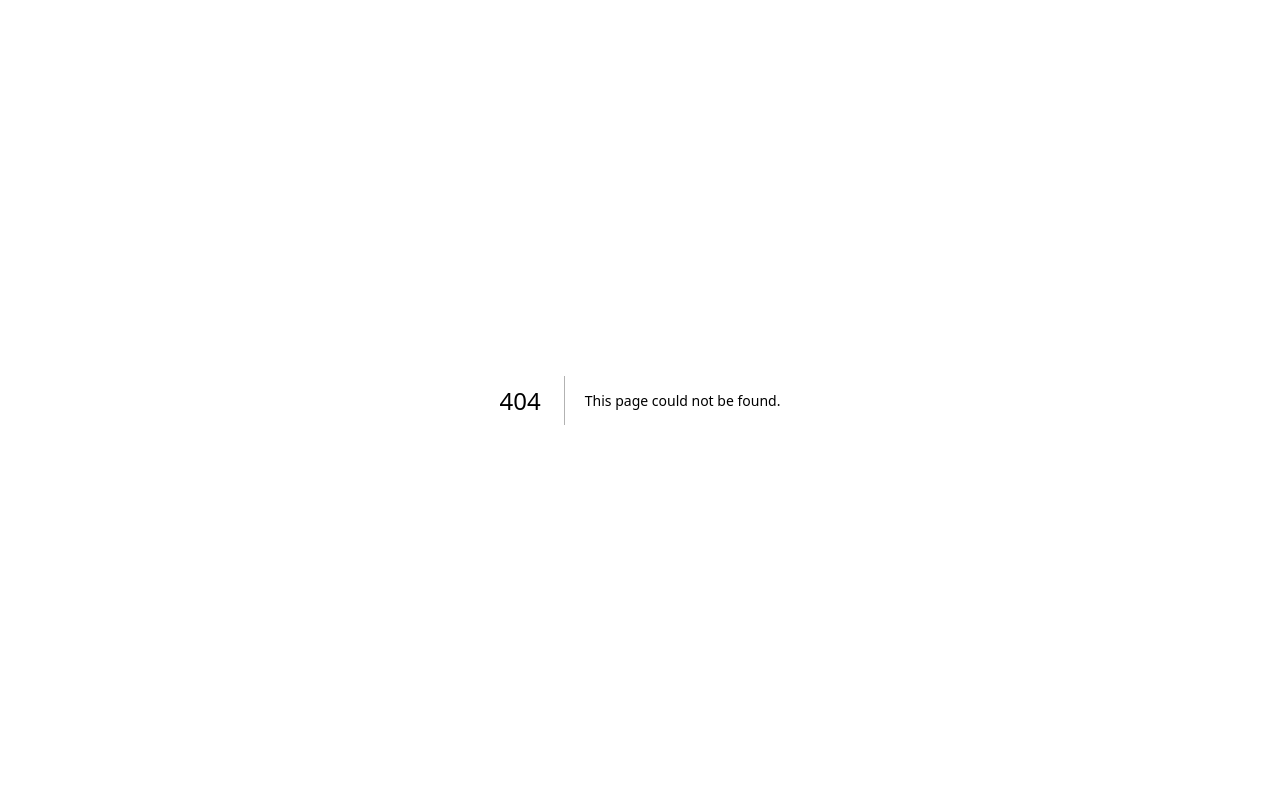
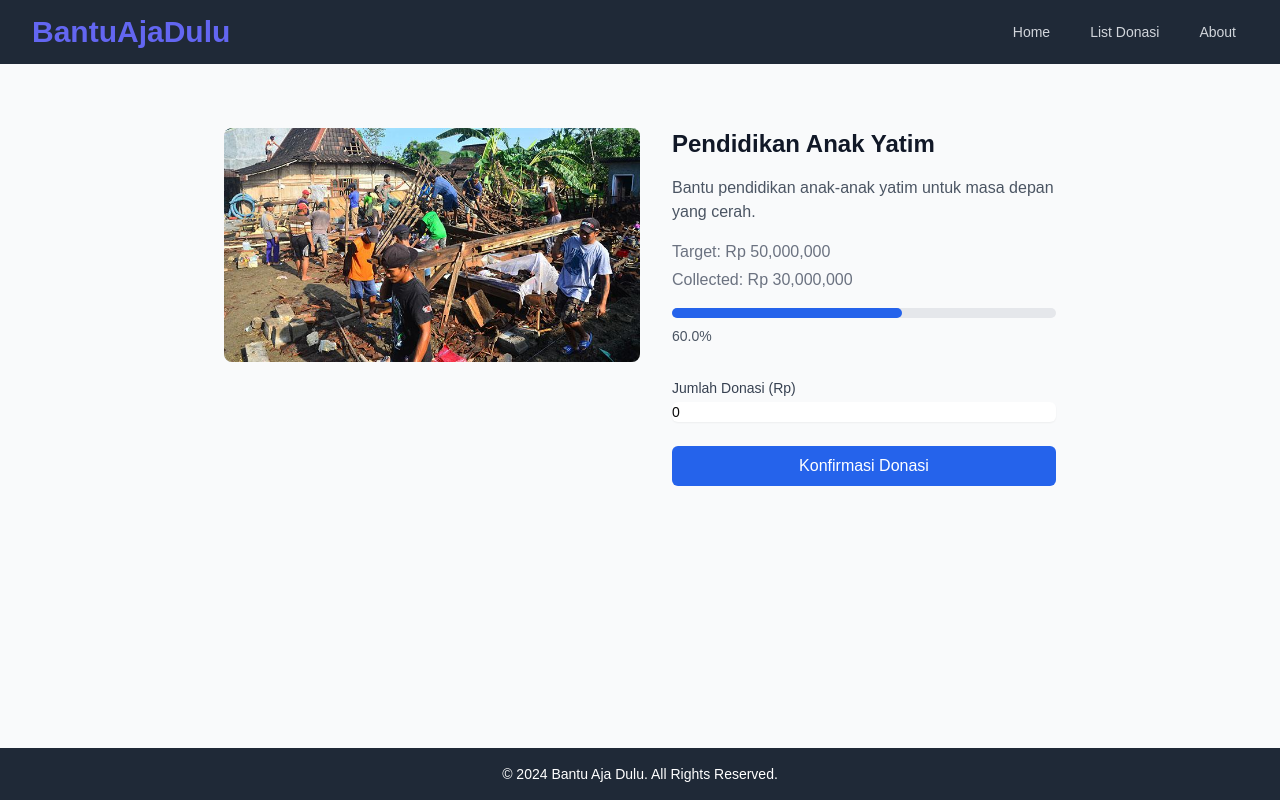
Before and after one commit to taufanrizki/bantuajadulu, a Next.js app: page /donasi/1 in a window 1280 px wide. Before the commit this address had no page. Built offline with nearby package versions, Linux system fonts and the light colour scheme.

Commit message:
update form pembayaran, dan donasi page

```diff
--- /dev/null
+++ b/src/app/donasi/[id]/page.tsx
@@ -0,0 +1,109 @@
+// DonationDetailPage
+
+import NavbarAtas from "@/components/ui/navigation-menu";
+import DonationPaymentForm from "@/components/pembayaran";
+
+const donationDetails = [
+    {
+        id: 1,
+        name: "Pendidikan Anak Yatim",
+        description: "Bantu pendidikan anak-anak yatim untuk masa depan yang cerah.",
+        imageSrc: "/listdonasi/bencana.jpg",
+        target: 50000000,
+        collected: 30000000,
+    },
+    {
+        id: 2,
+        name: "Bantuan Bencana Alam",
+        description: "Membantu para korban bencana alam dengan kebutuhan pokok.",
+        imageSrc: "/listdonasi/bencana.jpg",
+        target: 100000000,
+        collected: 75000000,
+    },
+    {
+        id: 3,
+        name: "Program Pangan Sehat",
+        description: "Sediakan pangan sehat dan bergizi untuk masyarakat kurang mampu.",
+        imageSrc: "/listdonasi/bencana.jpg",
+        target: 30000000,
+        collected: 15000000,
+    },
+    {
+        id: 4,
+        name: "Renovasi Sekolah",
+        description: "Dukung renovasi sekolah agar anak-anak dapat belajar dengan nyaman.",
+        imageSrc: "/listdonasi/bencana.jpg",
+        target: 80000000,
+        collected: 80000000,
+    },
+];
+
+export default function DonationDetailPage({ params }: { params: { id: string } }) {
+    const donationId = parseInt(params.id, 10);
+    const donation = donationDetails.find((item) => item.id === donationId);
+
+    if (!donation) {
+        return (
+            <div className="h-screen flex flex-col items-center justify-center">
+                <h1 className="text-2xl font-bold text-gray-800">Donasi Tidak Ditemukan</h1>
+                <p className="text-gray-600">Maaf, donasi yang Anda cari tidak ada.</p>
+            </div>
+        );
+    }
+
+    const progress = Math.min((donation.collected / donation.target) * 100, 100);
+
+    return (
+        <div className="h-screen flex flex-col">
+            <NavbarAtas />
+
+            <div className="flex-grow bg-gray-50">
+                <div className="mx-auto max-w-4xl px-4 py-16 sm:px-6 lg:px-8">
+                    <div className="flex flex-col lg:flex-row">
+                        {/* Image Section */}
+                        <div className="flex-shrink-0 lg:w-1/2">
+                            <img
+                                src={donation.imageSrc}
+                                alt={donation.name}
+                                className="rounded-lg w-full h-64 object-cover lg:h-auto"
+                            />
+                        </div>
+
+                        {/* Details Section */}
+                        <div className="mt-8 lg:mt-0 lg:ml-8 lg:w-1/2">
+                            <h1 className="text-2xl font-bold text-gray-900">{donation.name}</h1>
+                            <p className="mt-4 text-gray-600">{donation.description}</p>
+                            <p className="mt-4 text-gray-500">
+                                Target: Rp {donation.target.toLocaleString()}
+                            </p>
+                            <p className="mt-1 text-gray-500">
+                                Collected: Rp {donation.collected.toLocaleString()}
+                            </p>
+
+                            {/* Progress Bar */}
+                            <div className="w-full mt-4 bg-gray-200 rounded-full h-2.5">
+                                <div
+                                    className="bg-blue-600 h-2.5 rounded-full"
+                                    style={{ width: `${progress}%` }}
+                                ></div>
+                            </div>
+                            <p className="mt-2 text-sm text-gray-600">{progress.toFixed(1)}%</p>
+
+                            {/* Payment Form Section */}
+                            <div className="mt-8">
+                                {/* Pass the donationId to DonationPaymentForm */}
+                                <DonationPaymentForm donationId={donation.id} />
+                            </div>
+                        </div>
+                    </div>
+
+
+                </div>
+            </div>
+
+            <footer className="bg-gray-800 text-white text-center py-4">
+                <p className="text-sm">© 2024 Bantu Aja Dulu. All Rights Reserved.</p>
+            </footer>
+        </div>
+    );
+}
--- a/src/app/listdonasi/page.tsx
+++ b/src/app/listdonasi/page.tsx
@@ -1,10 +1,11 @@
 import NavbarAtas from "@/components/ui/navigation-menu";
+import Link from "next/link"; // Use Link for client-side routing
 
+// Donation List Data
 const donationList = [
   {
     id: 1,
     name: "Pendidikan Anak Yatim",
-    href: "/donasi/1",
     imageSrc: "/listdonasi/bencana.jpg",
     imageAlt: "A group of children studying with books.",
     target: 50000000,
@@ -13,7 +14,6 @@ const donationList = [
   {
     id: 2,
     name: "Bantuan Bencana Alam",
-    href: "/donasi/2",
     imageSrc: "/listdonasi/bencana.jpg",
     imageAlt: "People receiving aid after a natural disaster.",
     target: 100000000,
@@ -22,7 +22,6 @@ const donationList = [
   {
     id: 3,
     name: "Program Pangan Sehat",
-    href: "/donasi/3",
     imageSrc: "/listdonasi/bencana.jpg",
     imageAlt: "Fresh and healthy food packages.",
     target: 30000000,
@@ -31,7 +30,6 @@ const donationList = [
   {
     id: 4,
     name: "Renovasi Sekolah",
-    href: "/donasi/4",
     imageSrc: "/listdonasi/bencana.jpg",
     imageAlt: "A school building under renovation.",
     target: 80000000,
@@ -42,9 +40,10 @@ const donationList = [
 export default function DonationList() {
   return (
     <div className="h-screen flex flex-col">
+      {/* Navbar */}
       <NavbarAtas />
 
-      {/* List Donasi */}
+      {/* Donation List Section */}
       <div className="bg-gray-50 flex-grow">
         <div className="mx-auto max-w-7xl px-4 py-16 sm:px-6 lg:px-8">
           <h2 className="text-2xl font-bold tracking-tight text-gray-900">
@@ -53,22 +52,28 @@ export default function DonationList() {
 
           <div className="mt-6 grid grid-cols-1 gap-x-6 gap-y-10 sm:grid-cols-2 lg:grid-cols-4 xl:gap-x-8">
             {donationList.map((donation) => {
-              const progress =
-                Math.min((donation.collected / donation.target) * 100, 100);
+              // Calculate progress percentage
+              const progress = Math.min(
+                (donation.collected / donation.target) * 100,
+                100
+              );
 
               return (
                 <div key={donation.id} className="group relative">
+                  {/* Donation Image */}
                   <img
+                    src={donation.imageSrc}
                     alt={donation.imageAlt}
-                    src={donation.imageSrc}
                     className="aspect-square w-full rounded-md bg-gray-200 object-cover group-hover:opacity-75 lg:aspect-auto lg:h-80"
                   />
+
+                  {/* Donation Details */}
                   <div className="mt-4">
                     <h3 className="text-sm font-bold text-gray-700">
-                      <a href={donation.href}>
+                      <Link href={`/donasi/${donation.id}`}>
                         <span aria-hidden="true" className="absolute inset-0" />
                         {donation.name}
-                      </a>
+                      </Link>
                     </h3>
                     <p className="mt-1 text-sm text-gray-500">
                       Target: Rp {donation.target.toLocaleString()}
@@ -77,7 +82,7 @@ export default function DonationList() {
                       Collected: Rp {donation.collected.toLocaleString()}
                     </p>
 
-                    {/* Progression Bar */}
+                    {/* Progress Bar */}
                     <div className="w-full mt-2 bg-gray-200 rounded-full h-2.5">
                       <div
                         className="bg-blue-600 h-2.5 rounded-full"
@@ -88,14 +93,15 @@ export default function DonationList() {
                       {progress.toFixed(1)}%
                     </p>
                   </div>
+
+                  {/* Donate Now Button */}
                   <div className="mt-4 text-right">
-                    <a
-                      href={`/donasi/${donation.id}/payment`}
+                    <Link
+                      href={`/donasi/${donation.id}`}
                       className="inline-block bg-blue-600 text-white px-4 py-2 text-sm rounded-md hover:bg-blue-700 transition"
                     >
                       Donasi Sekarang
-                    </a>
-
+                    </Link>
                   </div>
                 </div>
               );
@@ -104,6 +110,7 @@ export default function DonationList() {
         </div>
       </div>
 
+      {/* Footer */}
       <footer className="bg-gray-800 text-white text-center py-4">
         <p className="text-sm">© 2024 Bantu Aja Dulu. All Rights Reserved.</p>
       </footer>
--- /dev/null
+++ b/src/components/pembayaran.tsx
@@ -0,0 +1,51 @@
+"use client";
+
+import { useState } from "react";
+import { useRouter } from "next/navigation";
+
+// Accept donationId as a prop
+interface DonationPaymentFormProps {
+    donationId: number;
+}
+
+export default function DonationPaymentForm({ donationId }: DonationPaymentFormProps) {
+    const router = useRouter();
+    const [amount, setAmount] = useState(0);
+
+    const handleSubmit = (e: React.FormEvent) => {
+        e.preventDefault();
+        alert(`You have donated Rp ${amount.toLocaleString()} to Donation ID: ${donationId}.`);
+        router.push("/listdonasi/"); // Redirect to the donation list after payment
+    };
+
+    return (
+        <form onSubmit={handleSubmit} className="space-y-6">
+            <div>
+                <label
+                    htmlFor="donation-amount"
+                    className="block text-sm font-medium text-gray-700"
+                >
+                    Jumlah Donasi (Rp)
+                </label>
+                <input
+                    type="number"
+                    id="donation-amount"
+                    className="mt-1 block w-full rounded-md border-gray-300 shadow-sm focus:border-blue-500 focus:ring-blue-500 sm:text-sm"
+                    value={amount}
+                    onChange={(e) => setAmount(Number(e.target.value))}
+                    min={1000} // Minimum donation amount
+                    required
+                />
+            </div>
+
+            <div>
+                <button
+                    type="submit"
+                    className="w-full bg-blue-600 text-white py-2 px-4 rounded-md hover:bg-blue-700 transition"
+                >
+                    Konfirmasi Donasi
+                </button>
+            </div>
+        </form>
+    );
+}
```
Also changed, not shown: src/app/donasi/page.tsx (deleted).
